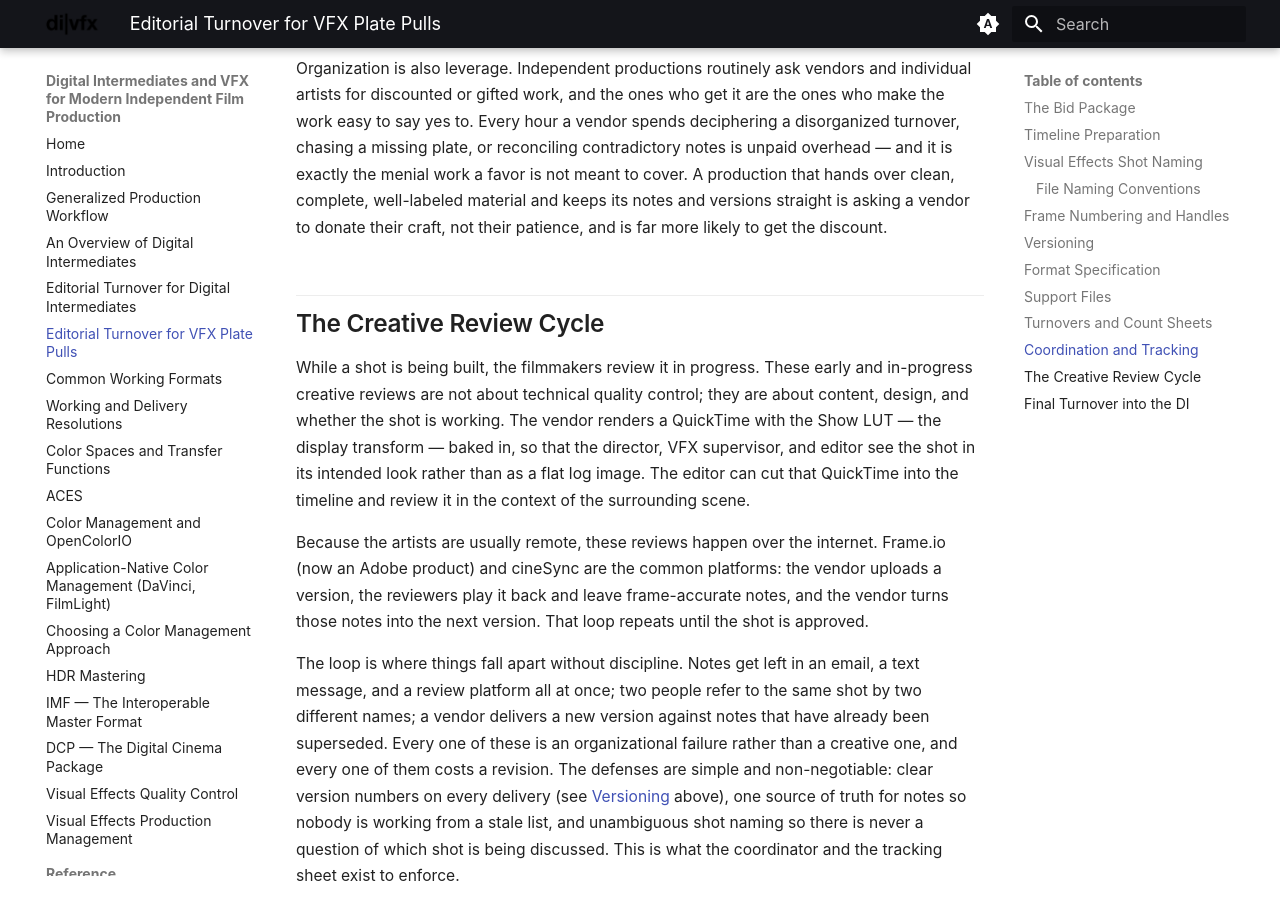
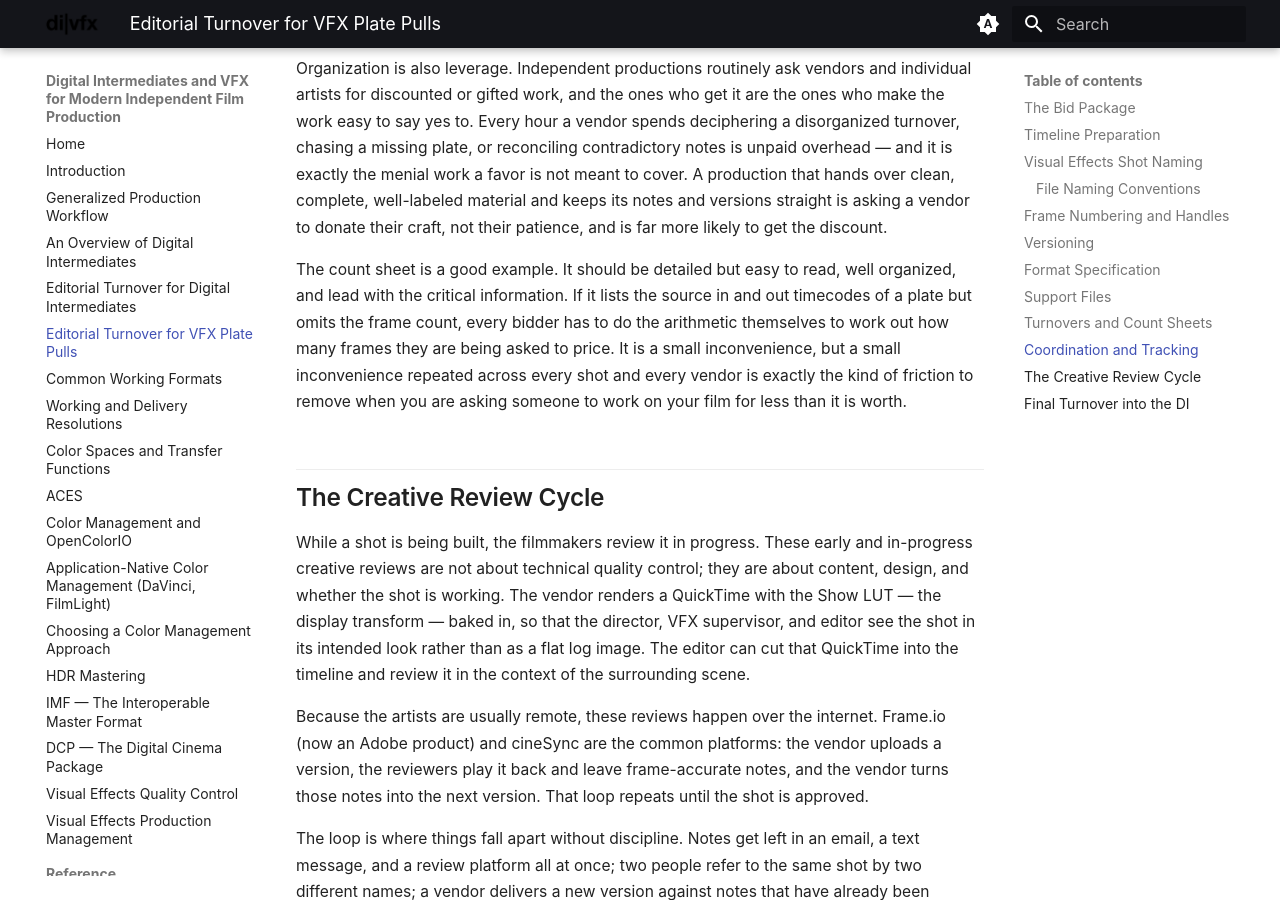
Before and after one commit to tashdor/divfx, an MkDocs documentation site: the page built from docs/turnover-vfx.md, in a window 1280 px wide and 900 px high, scrolled down 9017 px. Built offline with MkDocs 1.6.1 and Material for MkDocs 9.7.7, drawn with Linux system fonts in a browser that asks for light colours; the version menu is left out.

Commit message:
VFX: count-sheet example (include frame count, not just in/out TC) for the organization-as-leverage point
Co-Authored-By: Claude Opus 4.8 <noreply@anthropic.com>

```diff
--- a/docs/turnover-vfx.md
+++ b/docs/turnover-vfx.md
@@ -349,6 +349,13 @@ favor is not meant to cover. A production that hands over clean, complete, well-
 keeps its notes and versions straight is asking a vendor to donate their craft, not their patience,
 and is far more likely to get the discount.
 
+The count sheet is a good example. It should be detailed but easy to read, well organized, and lead
+with the critical information. If it lists the source in and out timecodes of a plate but omits the
+frame count, every bidder has to do the arithmetic themselves to work out how many frames they are
+being asked to price. It is a small inconvenience, but a small inconvenience repeated across every
+shot and every vendor is exactly the kind of friction to remove when you are asking someone to work
+on your film for less than it is worth.
+
 ## The Creative Review Cycle
 
 While a shot is being built, the filmmakers review it in progress. These early and in-progress
```
